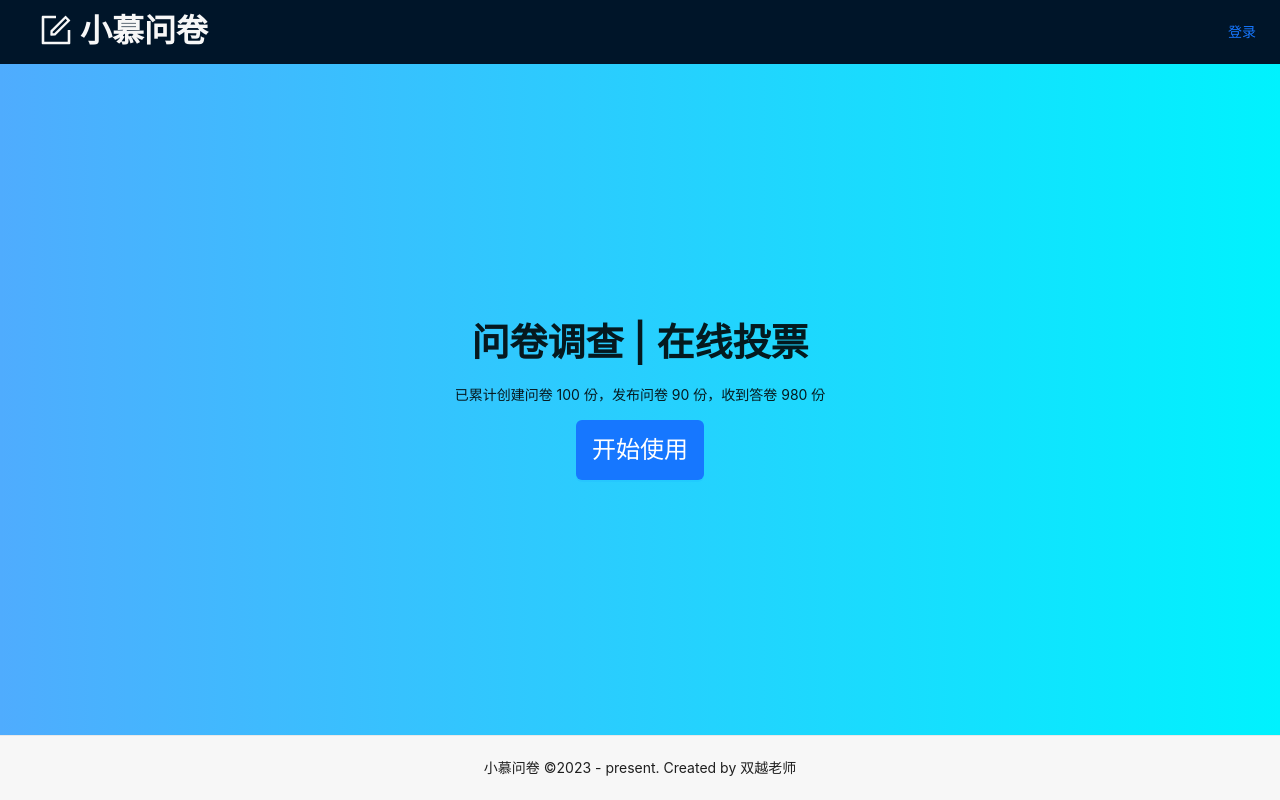
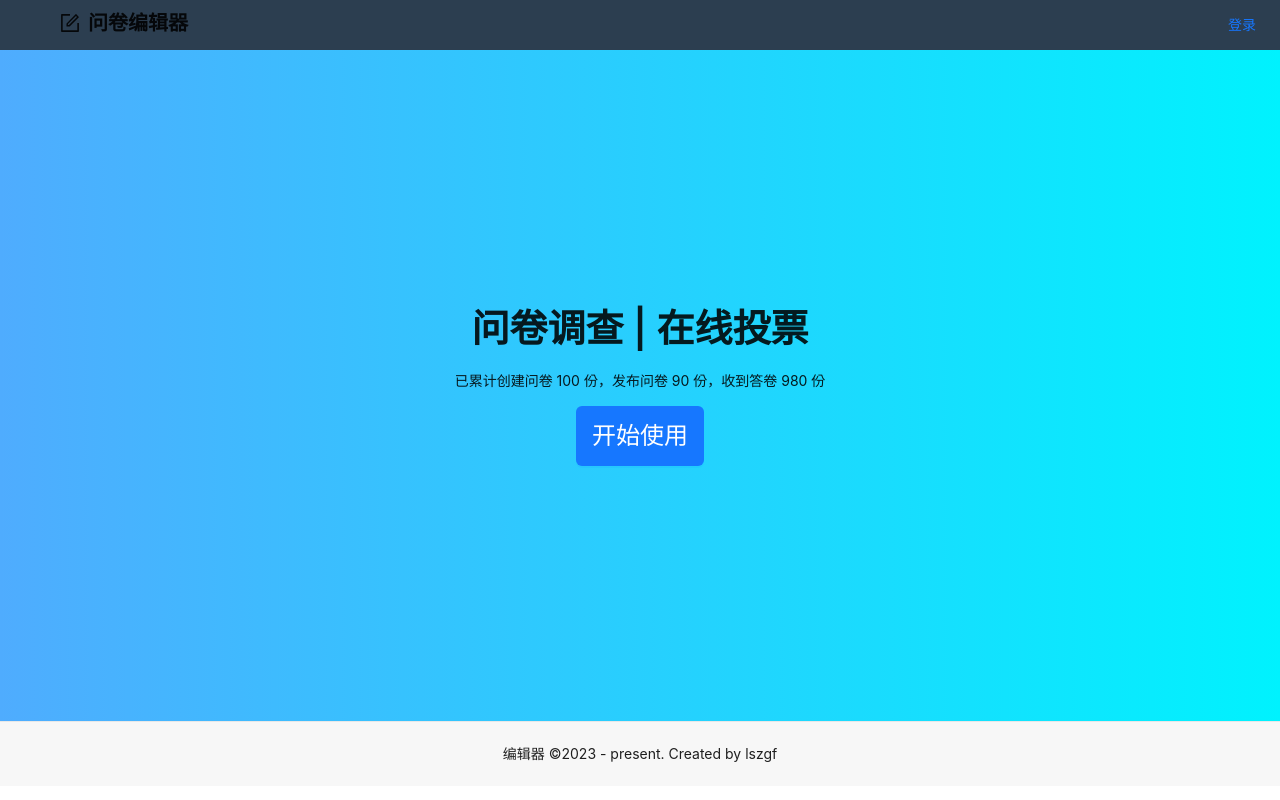
Before and after one commit to lszgf1234/question-editor-admin, a React (Create React App) app: page / in a window 1280 px wide. Built offline with nearby package versions, Linux system fonts and the light colour scheme; no server answers; what redux-undo would draw is missing.

Commit message:
feat: 样式修改

```diff
--- a/public/index.html
+++ b/public/index.html
@@ -7,7 +7,7 @@
     <meta name="theme-color" content="#000000" />
     <meta
       name="description"
-      content="小慕问卷，问卷调查，在线投票"
+      content="问卷编辑器，问卷调查，在线投票"
     />
     <link rel="apple-touch-icon" href="%PUBLIC_URL%/logo192.png" />
     <!--
@@ -24,7 +24,7 @@
       work correctly both with client-side routing and a non-root public URL.
       Learn how to configure a non-root public URL by running `npm run build`.
     -->
-    <title>小慕问卷</title>
+    <title>问卷编辑器</title>
   </head>
   <body>
     <noscript>You need to enable JavaScript to run this app.</noscript>
--- a/src/components/Logo.module.scss
+++ b/src/components/Logo.module.scss
@@ -1,7 +1,7 @@
 .container {
     width: 200px;
-    margin: 12px 0;
-    line-height: 1;
+    //margin: 12px 0;
+    //line-height: 1;
     text-align: center;
 
     h1 {
--- a/src/components/Logo.tsx
+++ b/src/components/Logo.tsx
@@ -22,10 +22,10 @@ const Logo: FC = () => {
     <div className={styles.container}>
       <Link to={pathname}>
         <Space>
-          <Title>
+          <Title level={4}>
             <FormOutlined />
           </Title>
-          <Title>小慕问卷</Title>
+          <Title level={4}>问卷编辑器</Title>
         </Space>
       </Link>
     </div>
--- a/src/index.css
+++ b/src/index.css
@@ -1,13 +1,14 @@
-body {
-  margin: 0;
-  font-family: -apple-system, BlinkMacSystemFont, 'Segoe UI', 'Roboto', 'Oxygen',
-    'Ubuntu', 'Cantarell', 'Fira Sans', 'Droid Sans', 'Helvetica Neue',
-    sans-serif;
-  -webkit-font-smoothing: antialiased;
-  -moz-osx-font-smoothing: grayscale;
+.ant-layout .ant-layout-header {
+  background: #2c3e50;
+  height: 50px;
+  display: flex;
+  align-items: center;
+
+  h4 {
+    margin-bottom: 0;
+  }
+
+  a {
+    display: inline-flex;
+  }
 }
-
-code {
-  font-family: source-code-pro, Menlo, Monaco, Consolas, 'Courier New',
-    monospace;
-}
--- a/src/index.tsx
+++ b/src/index.tsx
@@ -2,7 +2,7 @@ import React from 'react'
 import ReactDOM from 'react-dom/client'
 import { Provider } from 'react-redux'
 import store from './store'
-// import './index.css'
+import './index.css'
 import App from './App'
 import reportWebVitals from './reportWebVitals'
 
--- a/src/layouts/MainLayout.module.scss
+++ b/src/layouts/MainLayout.module.scss
@@ -2,11 +2,12 @@
     padding: 0 24px;
 
     .left {
-        float: left;
+        //float: left;
     }
 
     .right {
-        float: right
+        //float: right
+      margin-left: auto;
     }
 }
 
--- a/src/layouts/MainLayout.tsx
+++ b/src/layouts/MainLayout.tsx
@@ -34,7 +34,7 @@ const MainLayout: FC = () => {
           )}
         </Content>
       </Layout>
-      <Footer className={styles.footer}>小慕问卷 &copy;2023 - present. Created by 双越老师</Footer>
+      <Footer className={styles.footer}>编辑器 &copy;2023 - present. Created by lszgf</Footer>
     </Layout>
   )
 }
--- a/src/pages/manage/List.tsx
+++ b/src/pages/manage/List.tsx
@@ -11,7 +11,7 @@ import styles from './common.module.scss'
 const { Title } = Typography
 
 const List: FC = () => {
-  useTitle('小慕问卷 - 我的问卷')
+  useTitle('问卷编辑器 - 我的问卷')
 
   const [started, setStarted] = useState(false) // 是否已经开始加载（防抖，有延迟时间）
   const [page, setPage] = useState(1) // List 内部的数据，不在 url 参数中体现
--- a/src/pages/manage/Star.tsx
+++ b/src/pages/manage/Star.tsx
@@ -10,7 +10,7 @@ import styles from './common.module.scss'
 const { Title } = Typography
 
 const Star: FC = () => {
-  useTitle('小慕问卷 - 星标问卷')
+  useTitle('问卷编辑器 - 星标问卷')
 
   const { data = {}, loading } = useLoadQuestionListData({ isStar: true })
   const { list = [], total = 0 } = data
--- a/src/pages/manage/Trash.tsx
+++ b/src/pages/manage/Trash.tsx
@@ -13,7 +13,7 @@ const { Title } = Typography
 const { confirm } = Modal
 
 const Trash: FC = () => {
-  useTitle('小慕问卷 - 回收站')
+  useTitle('问卷编辑器 - 回收站')
 
   const { data = {}, loading, refresh } = useLoadQuestionListData({ isDeleted: true })
   const { list = [], total = 0 } = data
```
Also changed, not shown: 1 other file (tests, documents, lock files or other folders).
